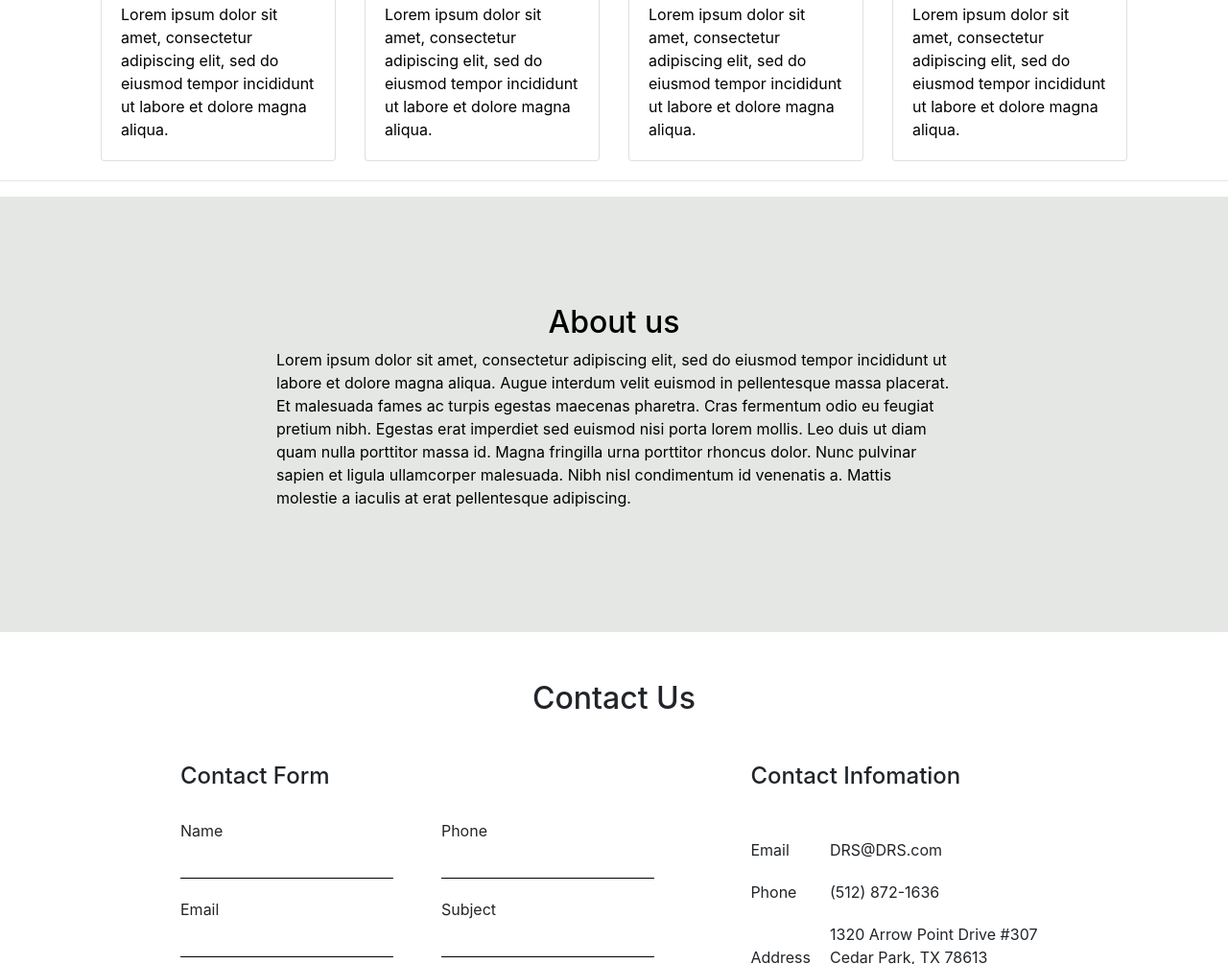
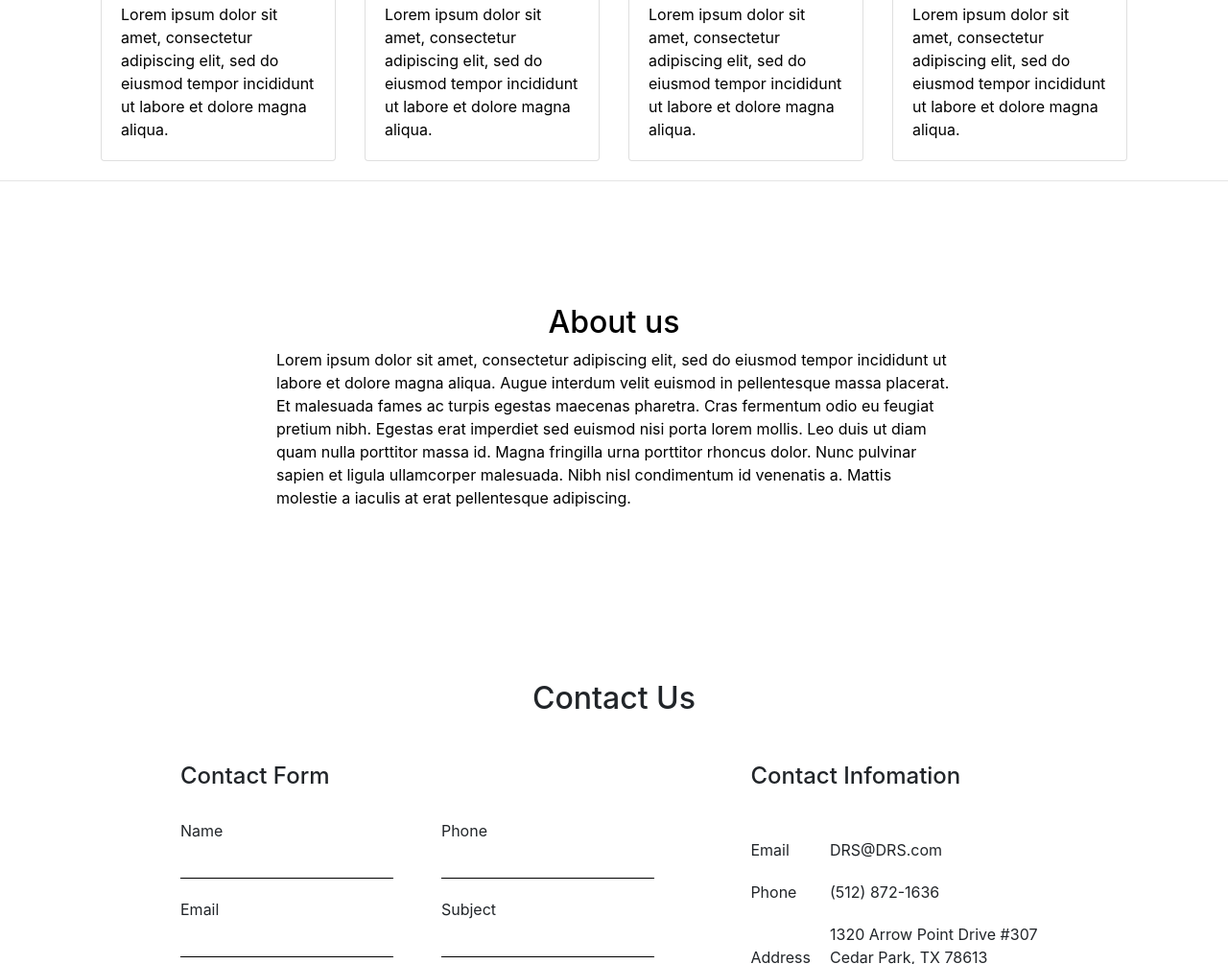
Before and after one commit to kgreen85/DRS-Assignment, a plain HTML site: page index.html in a window 1280 px wide. Shown: the part 1314-2319 px from the top of the page at 96% size. Drawn offline with nearby package versions, Linux system fonts and the light colour scheme.

Commit message:
changed about background

```diff
--- a/styles.css
+++ b/styles.css
@@ -23,7 +23,6 @@
 }
 
 .about {
-    background-color: #e5e7e5;
     display: flex;
     flex-direction: column;
     justify-content: center;
```
